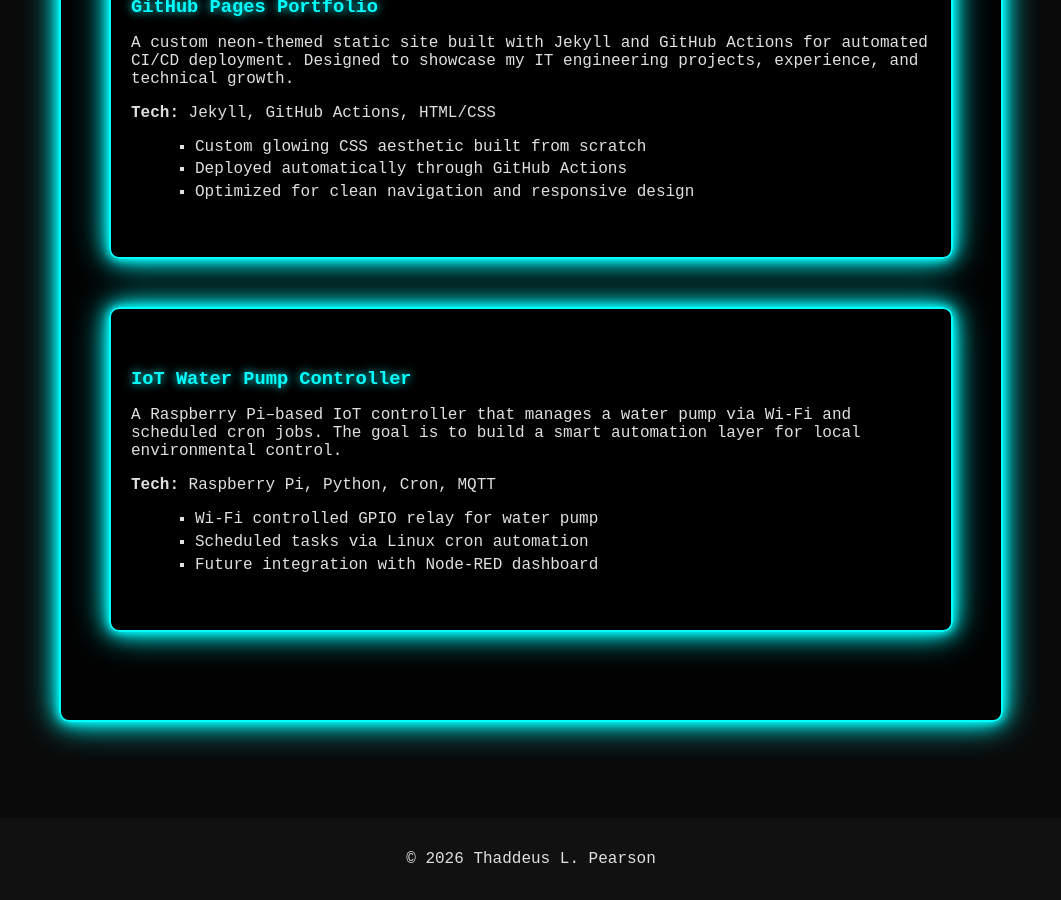
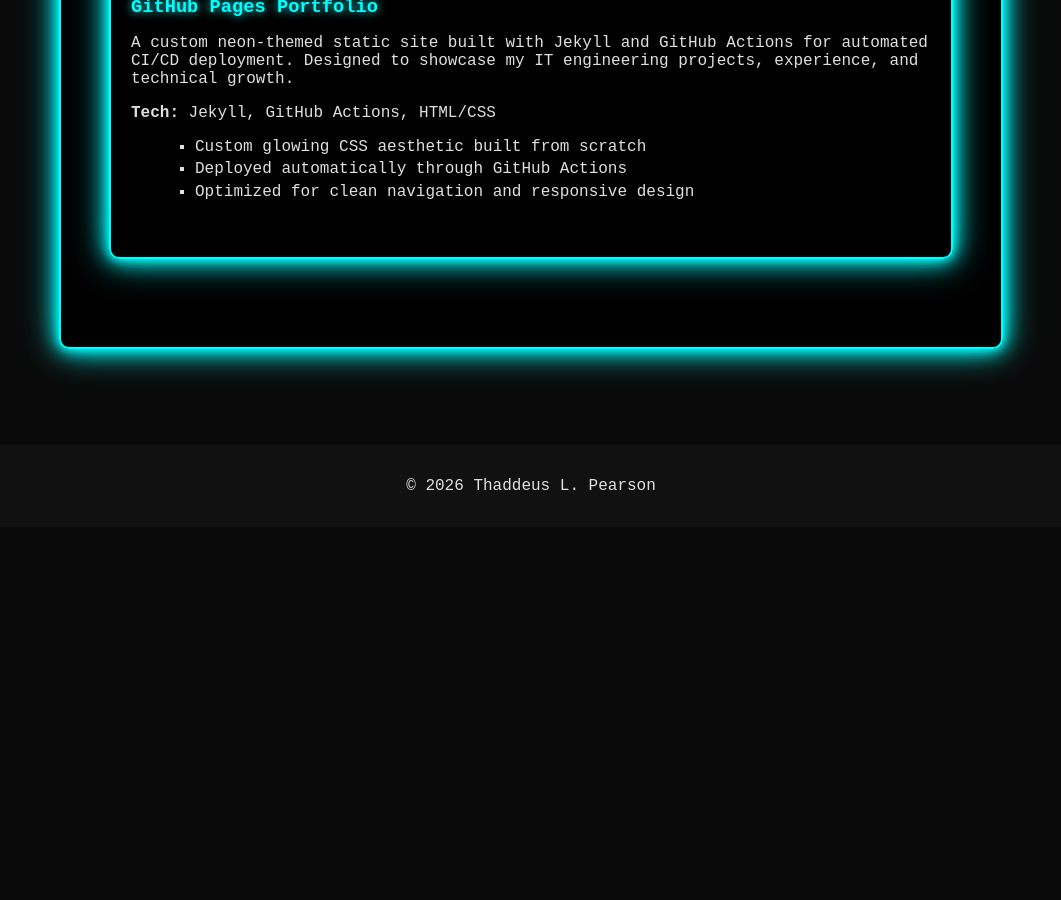
Before and after one commit to pearson-thaddeus-l/pearson-thaddeus-l-jekyll, a Jekyll site: the page built from projects.md, in a window 1280 px wide and 900 px high, scrolled down 3323 px. Shown: the whole window, without its empty margins (109-1170 px from the left). Built offline with Jekyll 4.4.1, drawn with Linux system fonts in a browser that asks for light colours; after the commit the page ends 3850 px from its top, so only the background shows below that.

Commit message:
Removing IoT Water Pump Controller project

```diff
--- a/projects.md
+++ b/projects.md
@@ -108,16 +108,3 @@
     <li>Optimized for clean navigation and responsive design</li>
   </ul>
 </div>
-
-<div class="neon-border project-card">
-  <h3>IoT Water Pump Controller</h3>
-  <p>
-    A Raspberry Pi–based IoT controller that manages a water pump via Wi-Fi and scheduled cron jobs. The goal is to build a smart automation layer for local environmental control.
-  </p>
-  <p><strong>Tech:</strong> Raspberry Pi, Python, Cron, MQTT</p>
-  <ul>
-    <li>Wi-Fi controlled GPIO relay for water pump</li>
-    <li>Scheduled tasks via Linux cron automation</li>
-    <li>Future integration with Node-RED dashboard</li>
-  </ul>
-</div>
```
